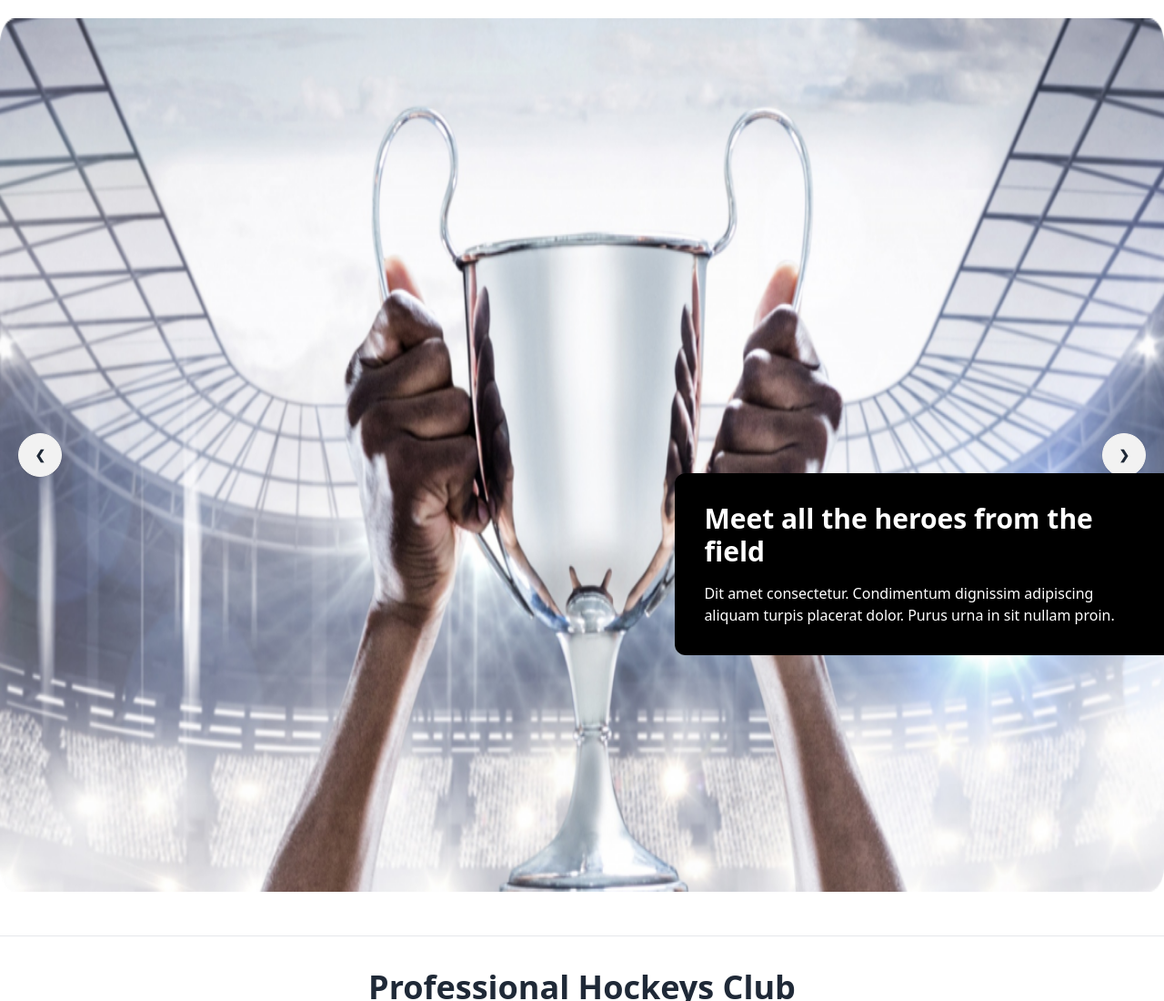
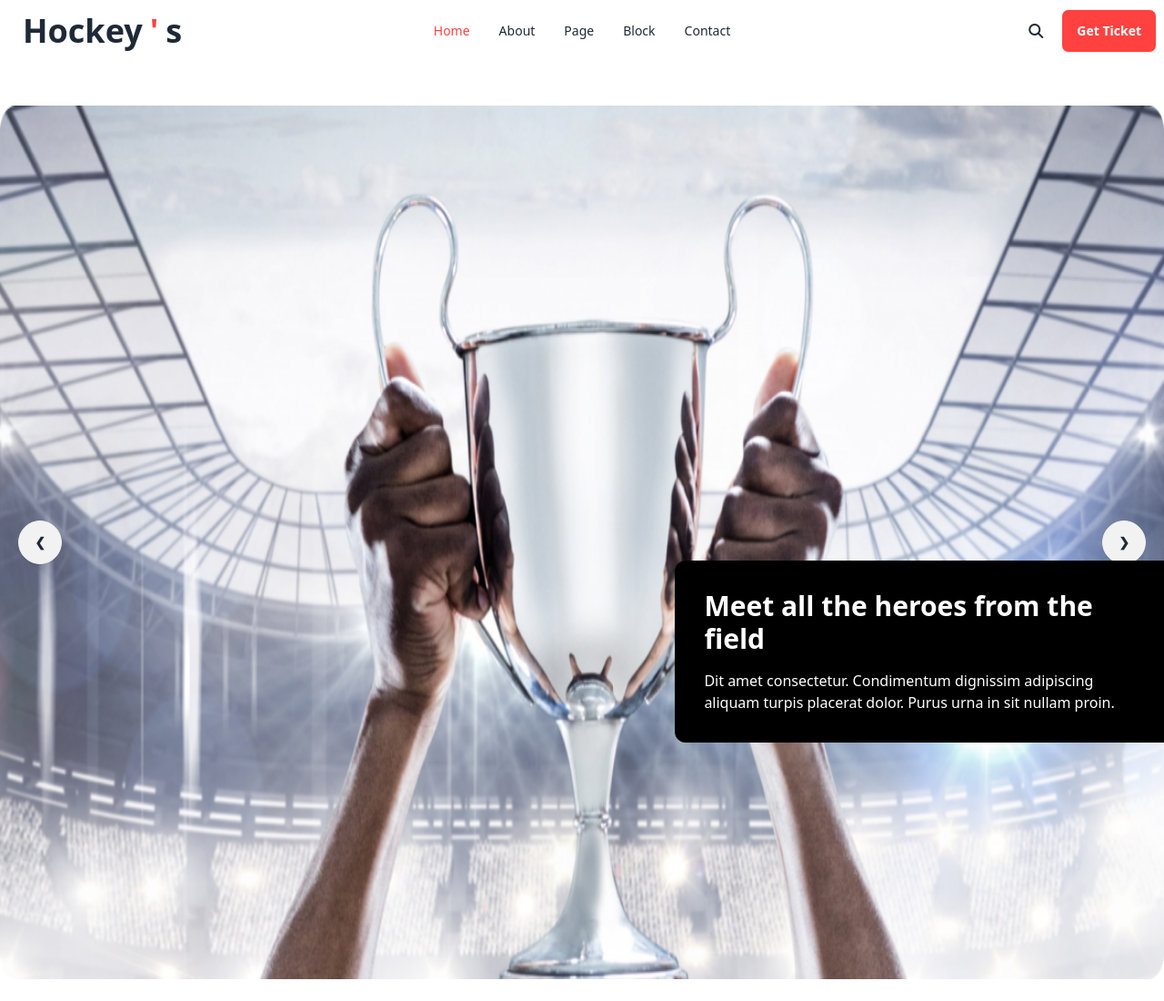
Before and after one commit to RAKIB90cm/3rd-assibment, a plain HTML site: page index.html in a window 1280 px wide. Shown: the top 1100 px of the page at 91% size. Drawn offline with nearby package versions, Linux system fonts and the light colour scheme; grey boxes are pictures that could not be loaded.

Commit message:
added nav with responcive

```diff
--- a/index.html
+++ b/index.html
@@ -46,6 +46,49 @@
 </head>
 
 <body class="p-4 lg:p-0">
+
+
+    <!------------nav bar----------->
+    <section class="mb-6 lg:mb-12">
+
+            <div class="container mx-auto">
+                <nav>
+                <div class="navbar bg-base-100">
+                    <div class="navbar-start">
+                      <div class="dropdown">
+                        <div tabindex="0" role="button" class="btn btn-ghost lg:hidden">
+                          <svg xmlns="http://www.w3.org/2000/svg" class="h-5 w-5" fill="none" viewBox="0 0 24 24" stroke="currentColor"><path stroke-linecap="round" stroke-linejoin="round" stroke-width="2" d="M4 6h16M4 12h8m-8 6h16" /></svg>
+                        </div>
+                        <ul tabindex="0" class="menu menu-sm dropdown-content mt-3 z-[1] p-2 shadow bg-base-100 rounded-box w-52">
+                          <li><a>Home</a></li>
+                          <li><a>About</a></li>
+                          <li><a>Page</a></li>
+                          <li><a>Block</a></li>
+                          <li><a>Contact</a></li>
+                        </ul>
+                      </div>
+                      <a class="btn btn-ghost text-[36px] font-extrabold">Hockey<span class="text-[#FF4240;]">'</span>s</a>
+                    </div>
+                    <div class="navbar-center hidden lg:flex">
+                      <ul class="menu menu-horizontal px-1">
+                        <li><a class="text-[#FF4240;]">Home</a></li>
+                          <li><a>About</a></li>
+                          <li><a>Page</a></li>
+                          <li><a>Block</a></li>
+                          <li><a>Contact</a></li>
+                      </ul>
+                    </div>
+                    <div class="navbar-end">
+                        <i class="fa-solid fa-magnifying-glass hidden lg:flex pr-5"></i>
+                      <a class="btn bg-[#FF4240;] text-white">Get Ticket</a>
+                    </div>
+                  </div>
+                </nav>
+            </div>
+
+    </section>
+
+<!-------------section hero------------>
     <section class="mb-6 lg:mb-12">
         <div class="container flex flex-row lg:my-5 my-8 mx-auto relative">
             <div class="carousel w-full">
```
